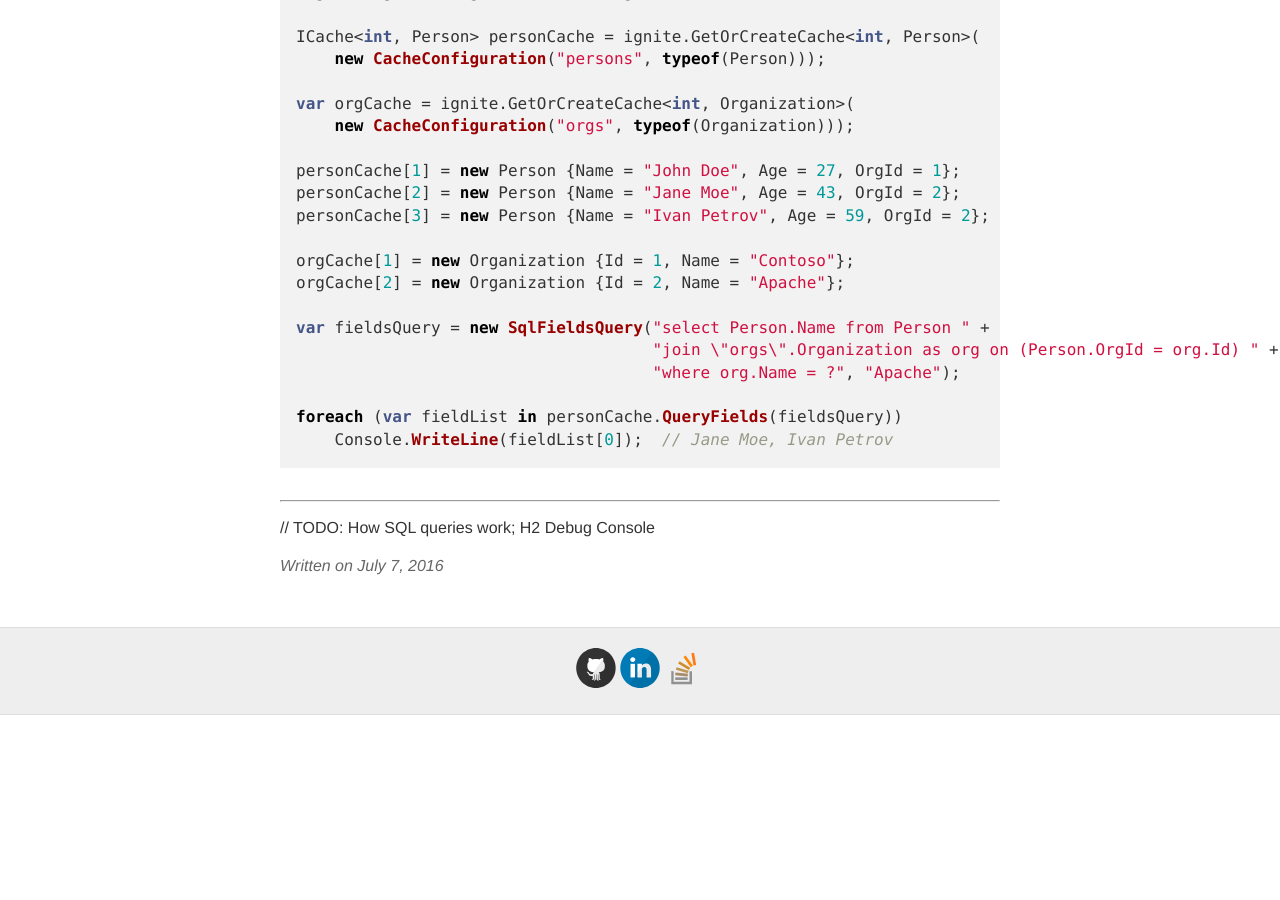
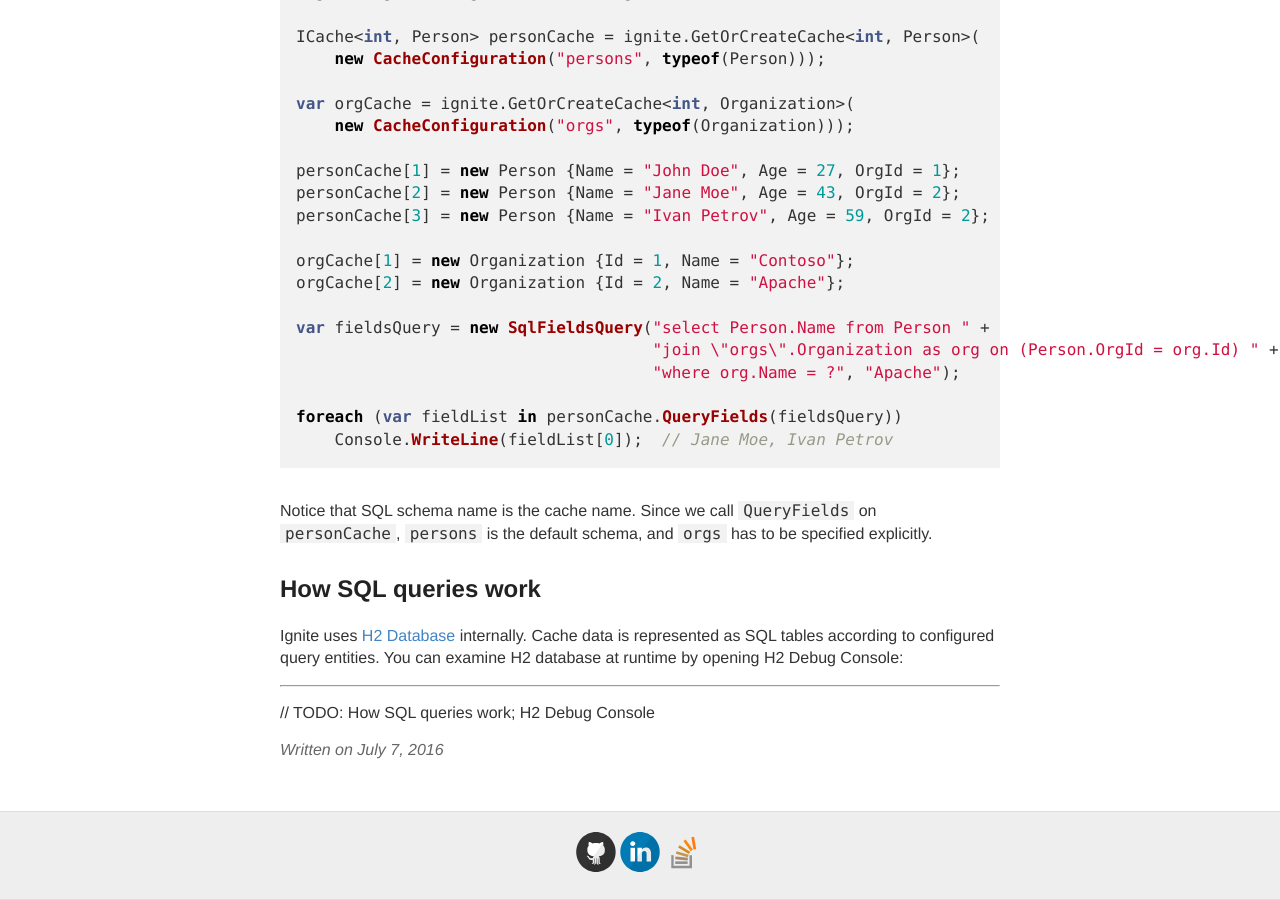
Before and after one commit to ptupitsyn/ptupitsyn.github.io, a Jekyll site: the page built from _posts/2016-07-07-Getting-Started-With-Apache-Ignite-Net-3-Sql.md, in a window 1280 px wide and 900 px high, scrolled down 4542 px. Built offline with Jekyll 4.4.1, drawn with Linux system fonts in a browser that asks for light colours; comment, search, counter and statistics services are not loaded; before the commit the page ends 5257 px from its top, so only the background shows below that.

Commit message:
in progress

````diff
--- a/_posts/2016-07-07-Getting-Started-With-Apache-Ignite-Net-3-Sql.md
+++ b/_posts/2016-07-07-Getting-Started-With-Apache-Ignite-Net-3-Sql.md
@@ -24,6 +24,7 @@ However, in a distributed system this will cause all cache entries to be transmi
  * `TextQuery`: [Lucene](https://lucene.apache.org/core/)-based full-text search. Similarly to SQL, you write a query in [Lucene syntax](https://lucene.apache.org/core/2_9_4/queryparsersyntax.html), and Ignite takes care of executing it in a distributed manner.
 
 ## Scan Queries
+
 To demonstrate the query API, we'll use our Person class from the previous post:
 
 ```cs
@@ -114,6 +115,7 @@ Queries are parametrized with `?` symbol, and parameter values are provided in t
 Notice that we still use a single NuGet package, our program fits on screen, and we run a full-fledged SQL over our custom data. How cool is that?
 
 ## Fields Queries
+
 `SqlQuery` class only allows selecting entire `ICacheEntry`. To select individual fields or aggregates, there is `ICache.QueryFields` method which accepts `SqlFieldsQuery`:
 
 ```cs
@@ -135,6 +137,7 @@ Console.WriteLine(queryCursor.GetAll()[0][0]);   // 70
 ```
 
 ## SQL Joins
+
 Let's extend our data model with one more entity:
 
 ```cs
@@ -190,6 +193,12 @@ foreach (var fieldList in personCache.QueryFields(fieldsQuery))
     Console.WriteLine(fieldList[0]);  // Jane Moe, Ivan Petrov
 ```
 
+Notice that SQL schema name is the cache name. Since we call `QueryFields` on `personCache`, `persons` is the default schema, and `orgs` has to be specified explicitly.
+
+## How SQL queries work
+
+Ignite uses [H2 Database](http://www.h2database.com/html/main.html) internally. Cache data is represented as SQL tables according to configured query entities. You can examine H2 database at runtime by opening H2 Debug Console:
+
 
 ---
 // TODO:
````
